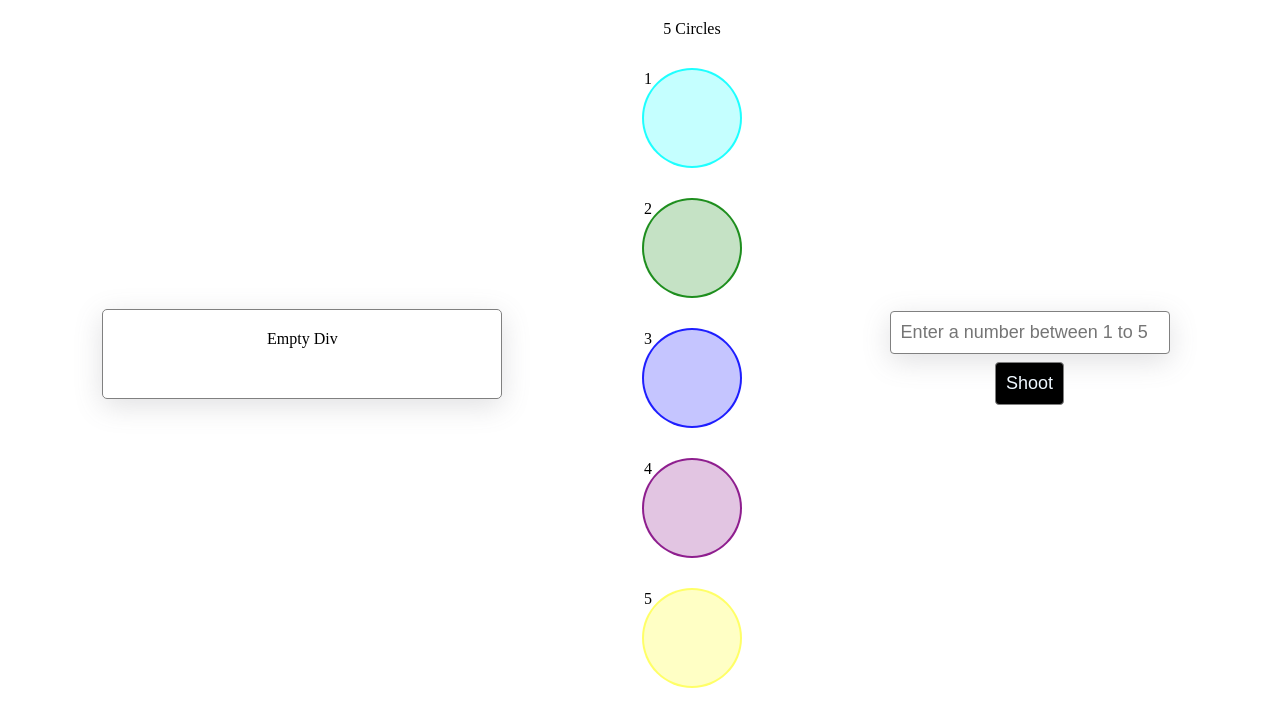
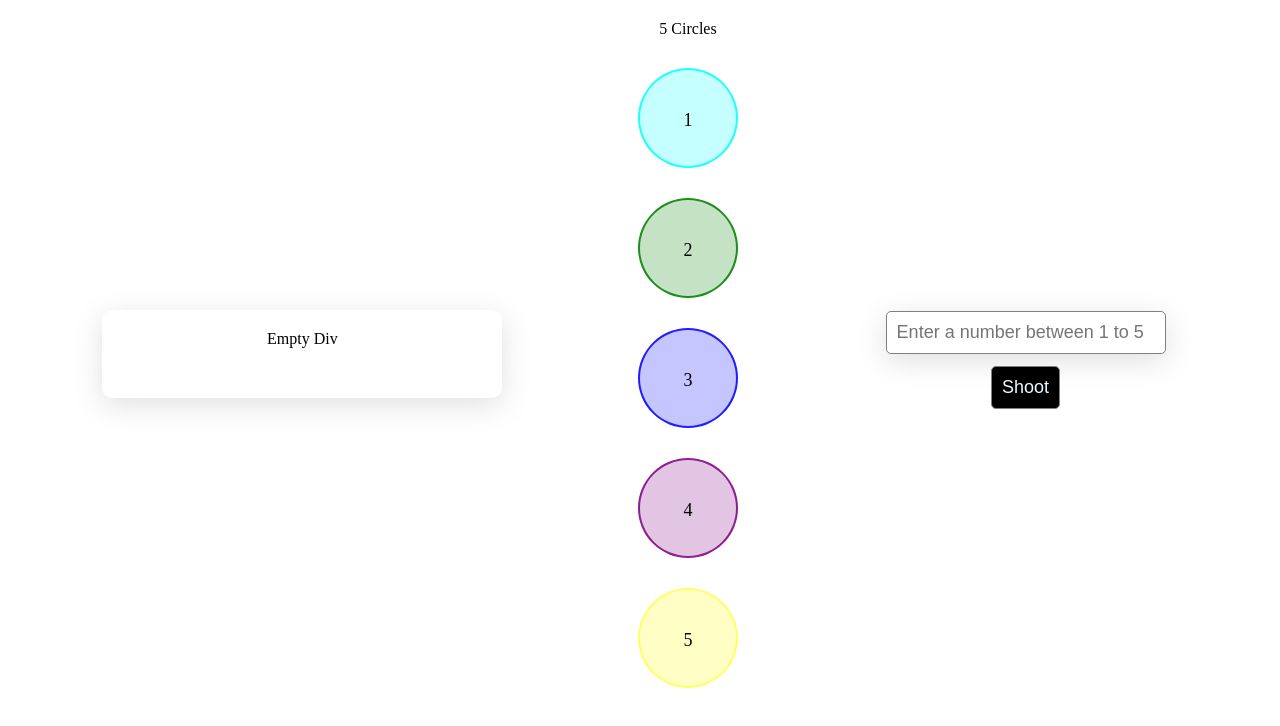
Before and after one commit to icyflame21/syngeta_Balloon_assignment, a React (Create React App) app: page / in a window 1280 px wide. Shown: the top 726 px of the page. Built offline with nearby package versions, Linux system fonts and the light colour scheme.

Commit message:
Initial Commit

```diff
--- a/src/App.css
+++ b/src/App.css
@@ -31,14 +31,13 @@ input::-webkit-inner-spin-button {
   margin-left: 8%;
   width: 400px;
   height: fit-content;
-  border-radius: 5px;
+  border-radius: 10px;
   box-shadow: rgba(100, 100, 111, 0.2) 0px 7px 29px 0px;
-  border: 1px solid gray;
   padding: 20px;
 }
 .empty-circles{
+  display: flex;
   align-items: center;
-  display: flex;
   flex-wrap: wrap;
   gap: 20px;
   cursor: pointer;
@@ -56,9 +55,9 @@ input::-webkit-inner-spin-button {
 #number{
   padding: 10px;
   font-size: 18px;
-  margin: 8px;
+  margin: 12px;
   width: 280px;
-  border-radius: 4px;
+  border-radius: 5px;
   outline: none;
   border: none;
   box-shadow: rgba(100, 100, 111, 0.2) 0px 7px 29px 0px;
@@ -67,8 +66,9 @@ input::-webkit-inner-spin-button {
 .submit{
   padding: 10px;
   font-size: 18px;
+  font-weight: 500;
   margin: 8px;
-  border-radius: 4px;
+  border-radius: 5px;
   outline: none;
   border: none;
   width: fit-content;
@@ -77,6 +77,7 @@ input::-webkit-inner-spin-button {
   color: aliceblue;
   background-color: black;
   border: 1px solid grey;
+  transition: all .3s ease-in ;
 }
 .submit:focus{
   background-color: aliceblue;
@@ -84,33 +85,62 @@ input::-webkit-inner-spin-button {
   box-shadow: rgba(100, 100, 111, 0.2) 0px 7px 29px 0px;
 
 }
+.submit:hover{
+  background-color: orange;
+  color: whitesmoke;
+  box-shadow: rgba(100, 100, 111, 0.2) 0px 7px 29px 0px;
+  border: none;
+}
 .circle {
   width: 100px;
   height: 100px;
   border-radius: 50%;
+  padding-top: 40%;
 }
 #circle-1,
 #empty-circle-1 {
+  text-align: center;
+  font-size: large;
+  place-items: center;
   background-color: rgba(0, 255, 255, 0.229);
   border: 2px solid rgba(0, 255, 255, 0.848);
 }
 #circle-2,
 #empty-circle-2 {
+  text-align: center;
+  font-size: large;
+  place-items: center;
   background-color: rgba(0, 128, 0, 0.226);
   border: 2px solid rgba(0, 128, 0, 0.848);
 }
 #circle-3,
 #empty-circle-3 {
+  text-align: center;
+  font-size: large;
+  place-items: center;
   background-color: rgba(0, 0, 255, 0.229);
   border: 2px solid rgba(0, 0, 255, 0.848);
 }
 #circle-4,
 #empty-circle-4 {
+  text-align: center;
+  font-size: large;
+  place-items: center;
   background-color: rgba(128, 0, 128, 0.229);
   border: 2px solid rgba(128, 0, 128, 0.848);
 }
 #circle-5,
 #empty-circle-5 {
+  text-align: center;
+  font-size: large;
+  place-items: center;
   background-color: rgba(255, 255, 0, 0.229);
   border: 2px solid rgba(255, 255, 0, 0.48);
 }
+#empty-circle-1,
+#empty-circle-2,
+#empty-circle-3,
+#empty-circle-4,
+#empty-circle-5{
+  padding-top: 10%;
+}
--- a/src/App.js
+++ b/src/App.js
@@ -6,6 +6,9 @@ function App() {
 
   const onSubmit = () => {
     if (value > 5 || value < 1) alert("Please enter a number between 1 to 5");
+    let val = document.getElementById(`empty-circle-${value}`);
+    if (val.style.display == "block") alert("Number already present in the container\nEnter a different number");
+
     document.getElementById(`circle-${value}`).style.display = "none";
     document.getElementById(`empty-circle-${value}`).style.display = "block";
     setValue("")
@@ -25,27 +28,27 @@ function App() {
             className="circle"
             id="empty-circle-1"
             style={{ display: "none" }}
-          ></div>
+          >1</div>
           <div
             className="circle"
             id="empty-circle-2"
             style={{ display: "none" }}
-          ></div>
+          >2</div>
           <div
             className="circle"
             id="empty-circle-3"
             style={{ display: "none" }}
-          ></div>
+          >3</div>
           <div
             className="circle"
             id="empty-circle-4"
             style={{ display: "none" }}
-          ></div>
+          >4</div>
           <div
             className="circle"
             id="empty-circle-5"
             style={{ display: "none" }}
-          ></div>
+          >5</div>
         </div>
       </div>
       <div className="circles-container">
```
